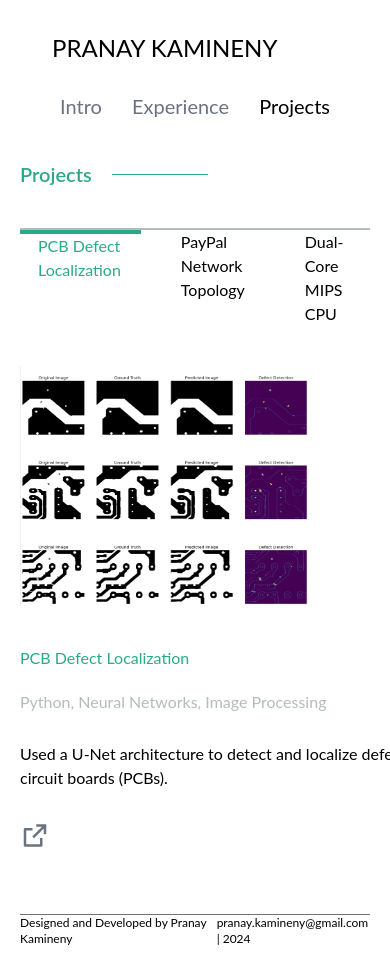
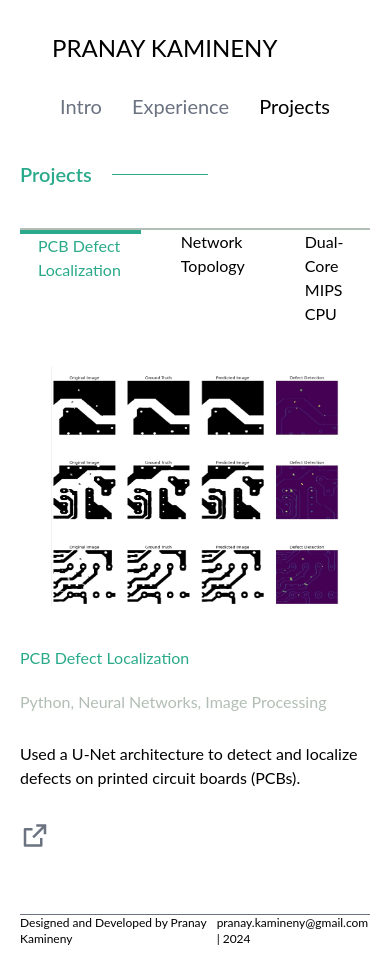
Before and after one commit to PranayKamineny/portfolio, a React (Create React App) app in the folder client/: page /projects in a window 390 px wide. Built offline with nearby package versions, Linux system fonts and the light colour scheme.

Commit message:
fixing sizing

```diff
--- a/client/src/components/Experience.js
+++ b/client/src/components/Experience.js
@@ -9,7 +9,7 @@ function Experience() {
         <div className='py-10'>
             <SectionTitle title="Experience"/>
             <div className='flex py-10 gap-20 sm:gap-10 sm:flex-col'>
-                <div className='flex flex-col justify-between gap-10 sm:gap-5 border-l-2 border-secondary sm:border-l-0 sm:border-t-2 sm:flex-row sm:overflow-scroll sm:w-full'>
+                <div className='flex flex-col justify-between gap-10 w-96 sm:gap-5 border-l-2 border-secondary sm:border-l-0 sm:border-t-2 sm:flex-row sm:overflow-scroll sm:w-full'>
                     {experience.map((elem, idx) => (
                         <div onClick={() => setSelectedExp(idx)} className='cursor-pointer'>
                             <h1 className={`text-xl sm:text-base px-5 ${selectedExp === idx
@@ -19,10 +19,10 @@ function Experience() {
                         </div>
                     ))}
                 </div>
-                <div className='flex flex-col gap-5 min-w-[1000px]'>
+                <div className='flex flex-col gap-5'>
                     <h1 className='text-primary text-2xl sm:text-base'>{experience[selectedExp].title}</h1>
                     <h1 className='text-secondary text-xl sm:text-base'>{experience[selectedExp].period}</h1>
-                    <p className='text-xl py-5 w-full sm:py-2 sm:text-base sm:w-1/2'>{experience[selectedExp].description}</p>
+                    <p className='text-xl py-5 sm:py-2 sm:text-base'>{experience[selectedExp].description}</p>
                 </div>
             </div>
         </div>
--- a/client/src/components/Intro.js
+++ b/client/src/components/Intro.js
@@ -9,10 +9,8 @@ function Intro() {
 
     return (
       <div className="px-5 py-5">
-        <div className="flex gap-10 py-10 sm:flex-col sm:items-center">
-            <div className="h-48 w-80 sm:h-48 sm:w-48 border-double border-8 border-black">
-                <img className="h-full w-full" src={logo} alt="[Picture of me]"/>
-            </div>
+        <div className="flex gap-10 py-10 md:flex-col sm:flex-col sm:items-center">
+            <img className="h-48 w-48 md:h-32 md:w-32" src={logo} alt="[Picture of me]"/>
             <div className="flex flex-col gap-5 py-5 sm:py-0">
                 <p className="text-xl sm:text-base">
                     Welcome to my page! I'm Pranay, an ECE Master's student at Georgia Tech studying ML.
--- a/client/src/components/Projects.js
+++ b/client/src/components/Projects.js
@@ -9,11 +9,11 @@ function Projects() {
     return (
         <div>
             <SectionTitle title="Projects"/>
-            <div className='flex py-10 gap-20 sm:gap-10 sm:flex-col'>
+            <div className='flex py-10 gap-20 sm:gap-10 sm:flex-col sm:items-center'>
                     <div className='flex flex-col justify-between gap-10 sm:gap-5 border-l-2 border-secondary sm:border-l-0 sm:border-t-2 sm:flex-row sm:overflow-scroll sm:w-full'>
                         {projects.map((elem, idx) => (
                             <div onClick={() => setSelectedProj(idx)} className='cursor-pointer'>
-                                <h1 className={`text-xl sm:text-base px-5 ${selectedProj === idx
+                                <h1 className={`text-xl px-5 sm:text-base ${selectedProj === idx
                                     ? 'text-primary border-primary border-l-4 -ml-[2px] sm:border-l-0 sm:border-t-4'
                                     : 'text-tertiary'}`
                                     }>{elem.title}</h1>
@@ -21,12 +21,11 @@ function Projects() {
                         ))}
                     </div>
                     <img src={projects[selectedProj].image} alt='' className='h-60 w-72'/>
-
-                    <div className='flex flex-col gap-5 min-w-[1000px]'>
+                    <div className='flex flex-col gap-5 w-full'>
                         <h1 className='text-primary text-2xl sm:text-base'>{projects[selectedProj].title}</h1>
                         <h1 className='text-secondary text-xl sm:text-base'>{projects[selectedProj].skills.map(
                             (elem, idx) => idx < projects[selectedProj].skills.length - 1 ? elem + ", ": elem)}</h1>
-                        <p className='flex text-xl py-5 w-1/2 sm:py-2 sm:text-base'>{projects[selectedProj].description}</p>
+                        <p className='text-xl py-5 sm:py-2 sm:text-base'>{projects[selectedProj].description}</p>
                         <a href={projects[selectedProj].link} target="_blank" rel="noopener noreferrer">
                             <i class="ri-external-link-line text-gray-500 text-3xl cursor-pointer hover:text-blue-600"></i>
                         </a>
--- a/client/src/pages/Home/index.js
+++ b/client/src/pages/Home/index.js
@@ -5,7 +5,7 @@ import Footer from "../../components/Footer";
 
 function Home() {
   return (
-    <div className="px-32 sm:px-5 overflow-x-hidden">
+    <div className="px-32 md:px-16 sm:px-5 overflow-x-hidden">
         <Header page="intro"/>
         <Intro/>
         <Socials/>
--- a/client/src/resources/projects.js
+++ b/client/src/resources/projects.js
@@ -13,7 +13,7 @@ export const projects = [
     },
     {
         id: 2,
-        title: "PayPal Network Topology",
+        title: "Network Topology",
         image: paypal_proj_img,
         description: "Developed full stack network topology application to optimize detection of network faults.",
         skills: ["React", "Node.js", "JavaScript", "Golang", "Docker", "Kubernetes"],
--- a/client/tailwind.config.js
+++ b/client/tailwind.config.js
@@ -12,8 +12,11 @@ module.exports = {
       }
     },
     screens: {
-      'lg': {'max': '1023px'},
+      'lg': {'max': '1440px'},
       // => @media (max-width: 1023px) { ... }
+
+      'md' : {'max': '960px'},
+      // => @media (max-width: 768px) { ... }
 
       'sm': {'max': '639px'},
       // => @media (max-width: 639px) { ... }
```
